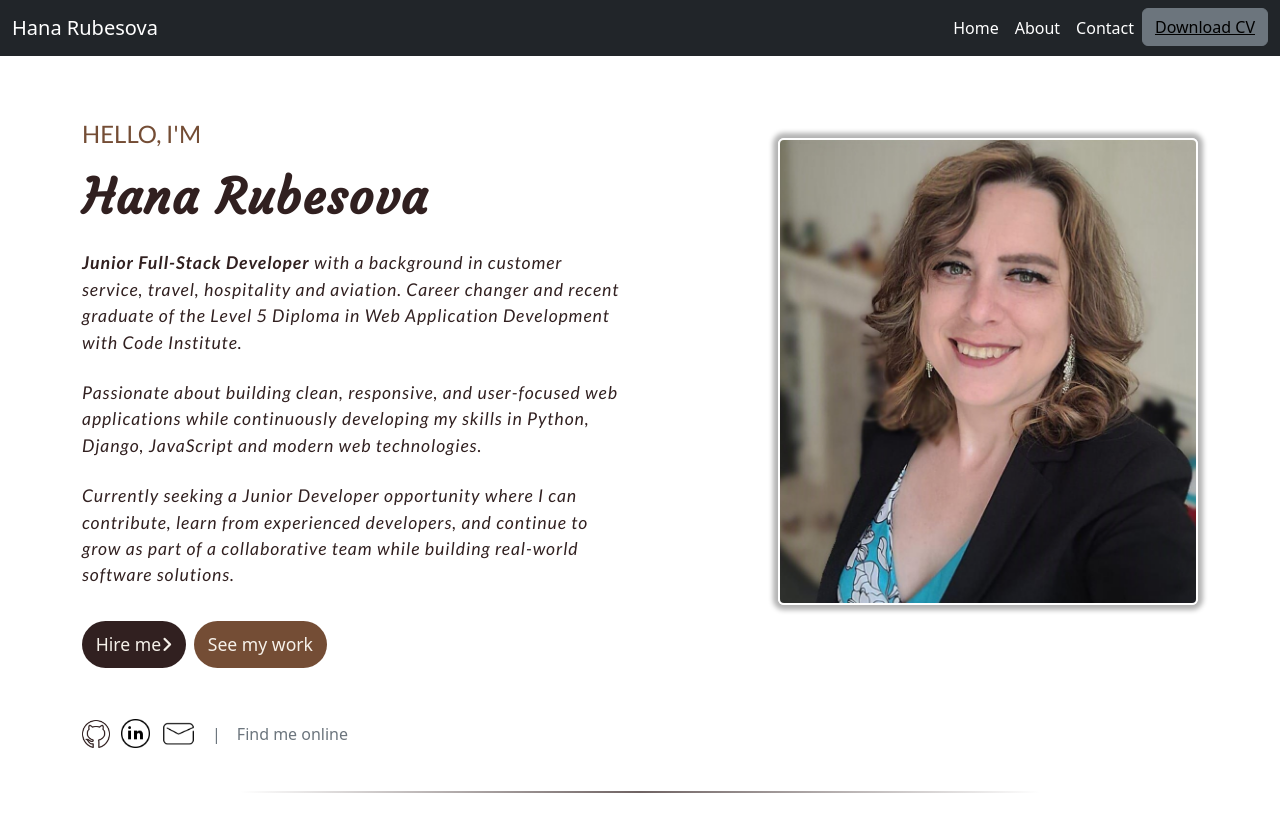
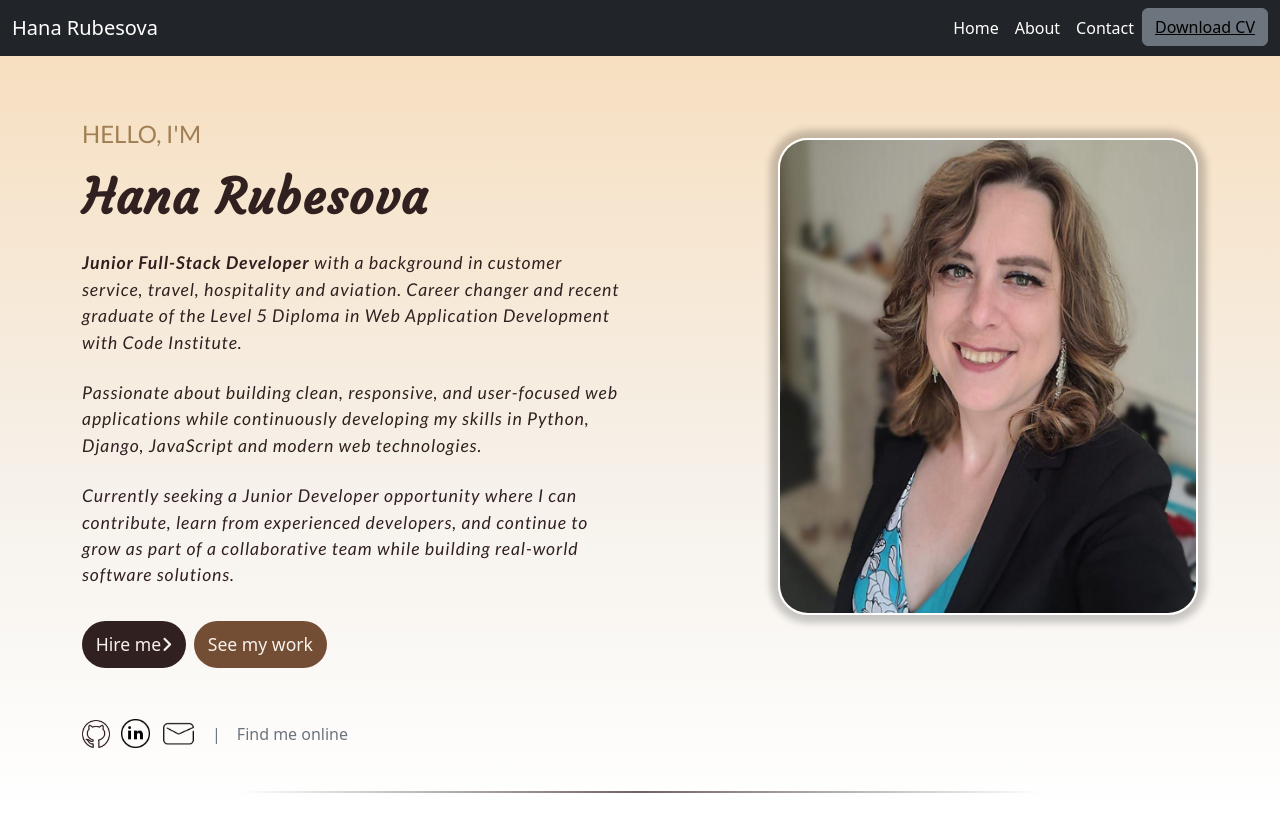
Before and after one commit to Rubina1978/portfolio-1.1, a Django app: page / in a window 1280 px wide. Shown: the top 829 px of the page. Run offline with Django 5.2, Linux system fonts and the light colour scheme; data comes from the database, SQL or seed files in the repository; some libraries are stand-ins or nearby versions.

Commit message:
final touches to landing page

```diff
--- a/new_portfolio/static/css/base.css
+++ b/new_portfolio/static/css/base.css
@@ -8,22 +8,31 @@ body {
  background: #ffffff
 }
 
+.me {
+    background: linear-gradient(#f7ddbb 0%,  #f6f1ea 60%, #ffff 100%);
+}
 
 /* introduction */
 
 .display-6 {
     font-size: 1.2rem;
     font-weight: 500;
-    color: #744d35;
+    color:#a07f54;
     margin-bottom: 20px;
     font-family: var(--secondary-font);
 }
 .image-me {
     margin-top: 10px;
     max-width: 420px;
+    border-radius: 30px;
     width: 100%;
-    box-shadow: 0 0 5px 5px  rgba(0, 0, 0, 0.3);
+    height: 100%;
+    box-shadow: 0 0 7px 8px  rgba(0, 0, 0, 0.2);
     border: 2px solid white;
+
+
+
+
 }
 
 html {
@@ -32,6 +41,7 @@ html {
 
 .hero-image-column {
     margin-top: 1.5rem;
+
 }
 
 .name, .h4{
@@ -41,6 +51,8 @@ html {
     font-weight: 600;
     color:#312020;
 }
+
+
 .intro, .projects-intro {
     font-family: var(--secondary-font);
     /* font-size: 0.9rem; */
--- a/new_portfolio/templates/home/index.html
+++ b/new_portfolio/templates/home/index.html
@@ -11,17 +11,18 @@
 {% endblock %}
 
 {% block content %}
+<section class="me">
     <div class="container h-100">
         <div class="row">
             <div class="col-12 col-lg-6 mt-5 pt-5 order-2 order-lg-1">
-                <h1 class="display-6 logo-font text-uppercase pt-4 ">Hello, I'm</h1>
+                <h1 class="display-6 logo-font text-uppercase pt-4 gradient-text">Hello, I'm</h1>
                 <p class="h1 mb-3 name"> Hana Rubesova</p>
                 <p class="intro"><strong>Junior Full-Stack Developer</strong> with a background in customer service, travel, hospitality and aviation. Career changer and recent graduate of the Level 5 Diploma in Web Application Development with Code Institute.</p>
                 <p class="intro">Passionate about building clean, responsive, and user-focused web applications while continuously developing my skills in Python, Django, JavaScript and modern web technologies.</p>
                 <p class="intro">Currently seeking a Junior Developer opportunity where I can contribute, learn from experienced developers, and continue to grow as part of a collaborative team while building real-world software solutions.</p>
             </div>
             <div class="col-12 col-lg-6 hero-image-column  pt-5 d-flex justify-content-center justify-content-lg-end order-1 order-lg-2">
-                <img src="{% static 'images/image-me.jpg' %}" class="img-fluid rounded overflow-hidden image-me" alt="Hana Rubesova">
+                <img src="{% static 'images/image-me.jpg' %}" class=" overflow-hidden image-me" alt="Hana Rubesova">
             </div>
         </div>
         <div class="d-flex flex-wrap align-items-center  gap-2 mt-3">
@@ -42,10 +43,11 @@
             <span>Find me online</span>
         </div>
     </div>
+
     <div class="hr-wrap mt-4">
     <hr>
 </div>
-
+  </section>
 
    <div class="container mt-5 pt-4">
         <div class="row">
```
